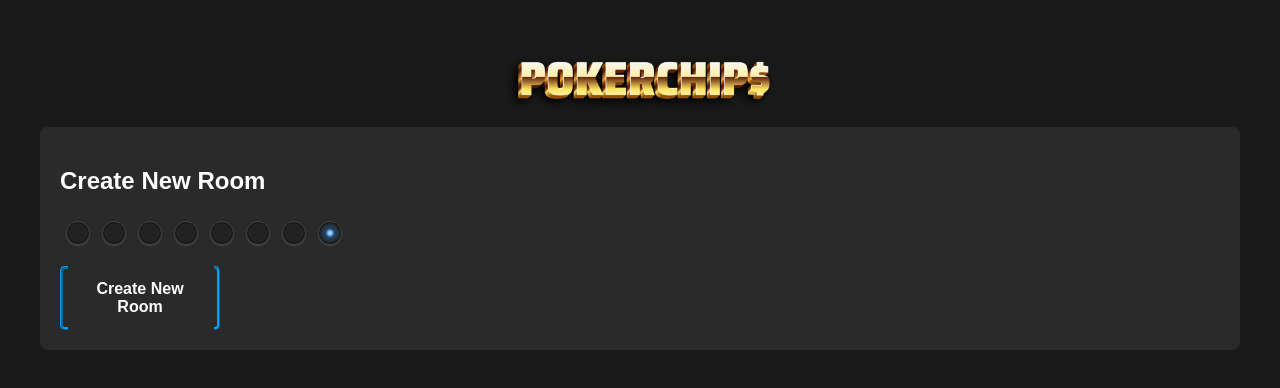
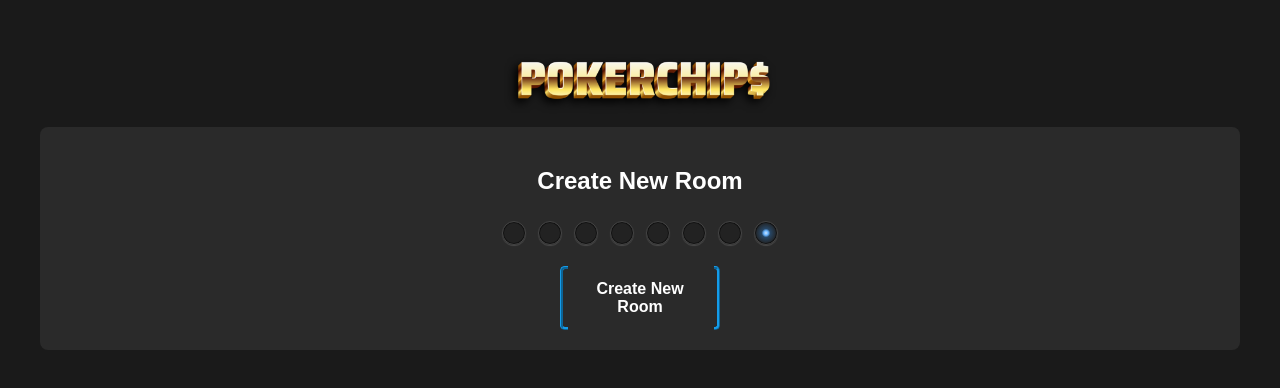
Before and after one commit to w3rr0/poker-chips-api, a React (Vite) app in the folder front/: page /create-room in a window 1280 px wide. Shown: the top 388 px of the page. Built offline with nearby package versions, Linux system fonts and the light colour scheme.

Commit message:
center content in CreateRoom

```diff
--- a/front/src/components/CreateRoom.jsx
+++ b/front/src/components/CreateRoom.jsx
@@ -34,7 +34,7 @@ const CreateRoom = () => {
     }
 
     return (
-        <div className="container">
+        <div className="container center">
             <img src="/pokerchips.png" alt="POKERCHIP$" width="300px" style={{ display: 'block', margin: "0 auto", cursor: "pointer" }} onClick={() => navigate("/")} />
 
             <div className="section">
```
